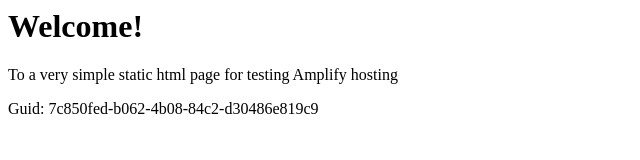
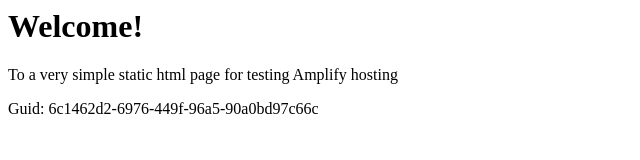
Before and after one commit to aws-aemilia-sfo/Github-PR-Commit-Integration-Test-DoNotTouch-GitHubWebhookPushCanaryTest-v1-prod-us-west-1, a website: page src/index.html in a window 1280 px wide. Shown: the full height of the page, 0-640 px from the left. Drawn offline with Linux system fonts and the light colour scheme.

Commit message:
commit from integ tests

```diff
--- a/src/index.html
+++ b/src/index.html
@@ -12,6 +12,6 @@
 <body>
     <h1>Welcome!</h1>
     <p>To a very simple static html page for testing Amplify hosting</p>
-    <p>Guid: 7c850fed-b062-4b08-84c2-d30486e819c9</p></body>
+    <p>Guid: 6c1462d2-6976-449f-96a5-90a0bd97c66c</p></body>
 
 </html>
```
